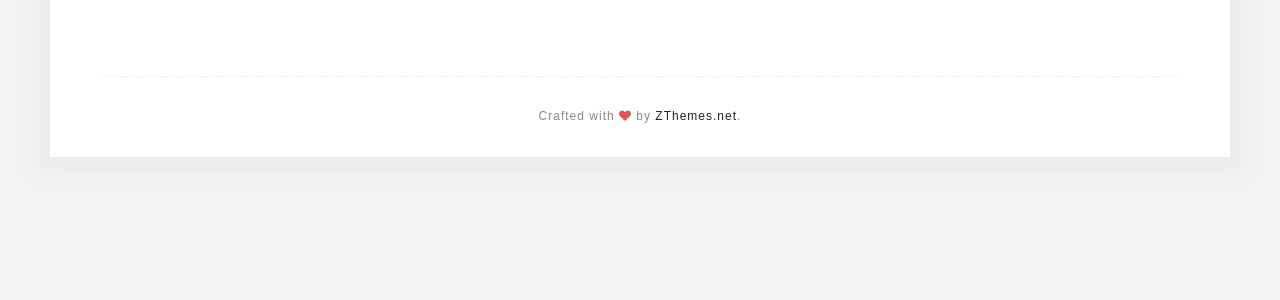
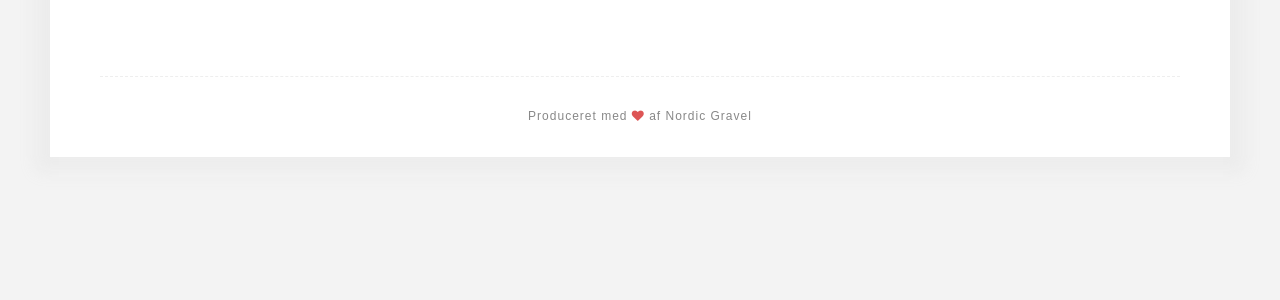
Before and after one commit to mikkeljuhl/nordicgravel-wp, a WordPress theme: template themes/minalite/page.php in a window 1280 px wide. Shown: the part 451-751 px from the top of the page. Run offline with PHP 8.4 and a stand-in for WordPress, Linux system fonts and the light colour scheme; the site name, menu and one post (Sample post) are stand-ins, and other content is empty; some libraries are stand-ins or nearby versions.

Commit message:
Change footer attributes

```diff
--- a/themes/minalite/footer.php
+++ b/themes/minalite/footer.php
@@ -63,7 +63,7 @@
 		</div>
 
 		<div class="site-info container">
-			<?php printf( esc_html__( 'Crafted with %1$s by %2$s.', 'minalite' ), '<i class="fa fa-heart"></i>', '<a href="http://zthemes.net/" rel="designer">ZThemes.net</a>' ); ?>
+			<?php printf( esc_html__( 'Produceret med %1$s af Nordic Gravel', 'minalite' ), '<i class="fa fa-heart"></i>' ); ?>
 		</div><!-- .site-info -->
 
 	</footer><!-- #colophon -->
```
